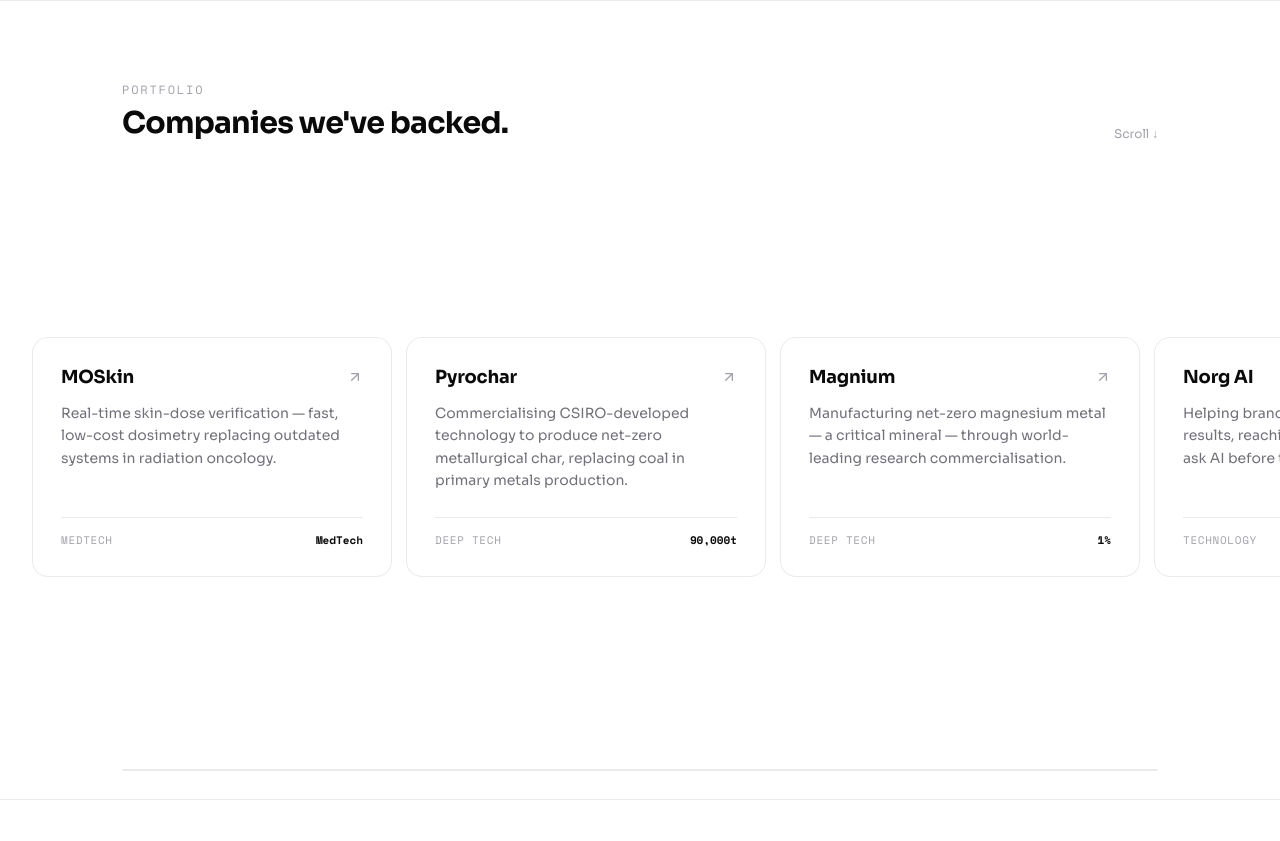
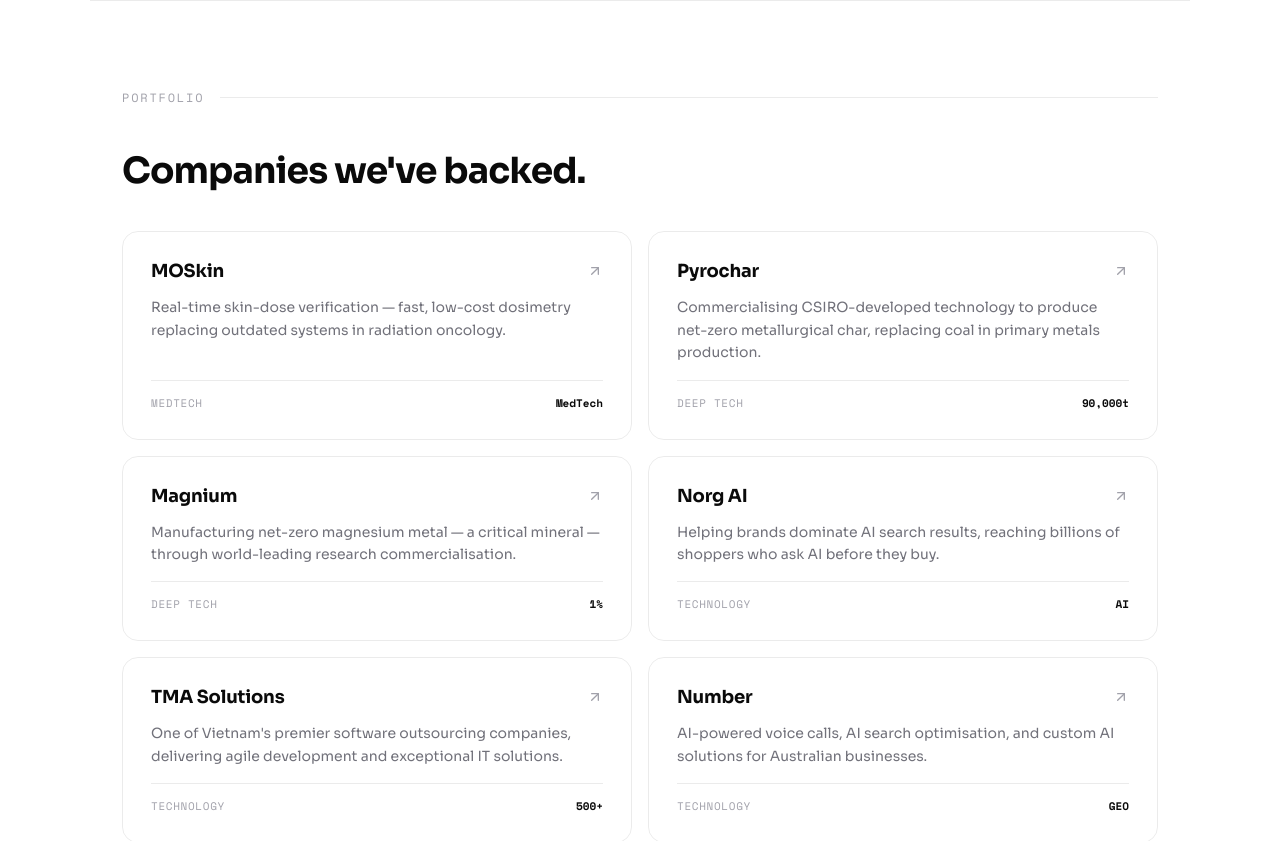
Before and after one commit to jacktruong135-boop/locfortune, a React (Vite) app: page / in a window 1280 px wide. Shown: the part 800-1641 px from the top of the page. Built offline with nearby package versions, Linux system fonts and the light colour scheme.

Commit message:
vertical portfolio and new messaging

```diff
--- a/src/App.jsx
+++ b/src/App.jsx
@@ -97,94 +97,6 @@
   return <div ref={ref} style={{...style,transform:`translateY(${offset}px)`,willChange:"transform"}}>{children}</div>;
 }
 
-// ─── Sticky Horizontal Scroll ───
-function StickyPortfolio({ companies, onCardClick }) {
-  const outerRef = useRef(null);
-  const [translateX, setTranslateX] = useState(0);
-
-  // Hardcoded dimensions for reliability
-  const CARD_W = 360;
-  const GAP = 14;
-  const PAD = 32;
-  const totalTrackWidth = companies.length * CARD_W + (companies.length - 1) * GAP + PAD * 2;
-  const [viewW, setViewW] = useState(typeof window !== 'undefined' ? window.innerWidth : 1000);
-  const scrollDistance = Math.max(0, totalTrackWidth - viewW);
-
-  useEffect(() => {
-    const onResize = () => setViewW(window.innerWidth);
-    window.addEventListener("resize", onResize);
-    return () => window.removeEventListener("resize", onResize);
-  }, []);
-
-  useEffect(() => {
-    if (scrollDistance <= 0) return;
-    const handle = () => {
-      if (!outerRef.current) return;
-      const top = outerRef.current.getBoundingClientRect().top;
-      const travel = outerRef.current.offsetHeight - window.innerHeight;
-      if (travel <= 0) return;
-      const progress = Math.max(0, Math.min(1, -top / travel));
-      setTranslateX(-progress * scrollDistance);
-    };
-    window.addEventListener("scroll", handle, { passive: true });
-    handle();
-    return () => window.removeEventListener("scroll", handle);
-  }, [scrollDistance]);
-
-  return (
-    <div ref={outerRef} style={{ height: window.innerHeight + scrollDistance, position: "relative" }}>
-      <div style={{
-        position: "sticky", top: 0, height: "100dvh",
-        display: "flex", flexDirection: "column",
-        overflow: "hidden",
-        borderTop: `1px solid ${border}`, borderBottom: `1px solid ${border}`,
-      }}>
-        {/* Header */}
-        <div style={{ padding: "80px 32px 20px", display: "flex", justifyContent: "space-between", alignItems: "flex-end", maxWidth: 1100, margin: "0 auto", width: "100%", flexShrink: 0 }}>
-          <div>
-            <p className="mono" style={{ fontSize: 12, letterSpacing: "0.15em", textTransform: "uppercase", color: dim, marginBottom: 8 }}>Portfolio</p>
-            <h3 style={{ fontSize: "clamp(22px,3.5vw,30px)", fontWeight: 700, letterSpacing: "-0.025em", lineHeight: 1.15 }}>Companies we've backed.</h3>
-          </div>
-          <p style={{ fontSize: 12, color: dim }}>Scroll ↓</p>
-        </div>
-
-        {/* Cards */}
-        <div style={{ flex: 1, display: "flex", alignItems: "center", overflow: "hidden", padding: `0 ${PAD}px` }}>
-          <div style={{ display: "flex", gap: GAP, transform: `translateX(${translateX}px)`, willChange: "transform" }}>
-            {companies.map((c, i) => (
-              <div key={i} className="lift" onClick={() => onCardClick && onCardClick(c.slug)} style={{
-                flexShrink: 0, width: CARD_W, padding: 28, borderRadius: 16,
-                border: `1px solid ${border}`, background: white, cursor: "pointer",
-                display: "flex", flexDirection: "column", justifyContent: "space-between",
-                minHeight: 240,
-              }}>
-                <div>
-                  <div style={{ display: "flex", justifyContent: "space-between", alignItems: "center", marginBottom: 14 }}>
-                    <span style={{ fontSize: 18, fontWeight: 700, letterSpacing: "-0.01em" }}>{c.name}</span>
-                    <ArrowUpRight size={16} color={dim} />
-                  </div>
-                  <p style={{ fontSize: 14, color: muted, lineHeight: 1.6 }}>{c.desc}</p>
-                </div>
-                <div style={{ borderTop: `1px solid ${border}`, paddingTop: 14, marginTop: 16, display: "flex", justifyContent: "space-between", alignItems: "center" }}>
-                  <span className="mono" style={{ fontSize: 11, color: dim, letterSpacing: "0.06em", textTransform: "uppercase" }}>{c.sector}</span>
-                  <span className="mono" style={{ fontSize: 11, color: black, fontWeight: 700 }}>{c.stat}</span>
-                </div>
-              </div>
-            ))}
-          </div>
-        </div>
-
-        {/* Progress */}
-        <div style={{ padding: "16px 32px 28px", maxWidth: 1100, margin: "0 auto", width: "100%", flexShrink: 0 }}>
-          <div style={{ height: 2, background: border, borderRadius: 1, overflow: "hidden" }}>
-            <div style={{ height: "100%", background: black, borderRadius: 1, width: `${scrollDistance > 0 ? Math.min(100, Math.abs(translateX / scrollDistance) * 100) : 0}%` }} />
-          </div>
-        </div>
-      </div>
-    </div>
-  );
-}
-
 const black="#0A0A0A",white="#FFFFFF",bg="#FAFAFA",muted="#71717A",dim="#A1A1AA",border="rgba(0,0,0,0.08)",borderHover="rgba(0,0,0,0.16)";
 
 const GLOBAL_STYLES=`
@@ -205,11 +117,6 @@
   .input-field{width:100%;padding:14px 18px;border-radius:12px;border:1px solid ${border};background:${white};font-size:14px;font-family:'Sora',sans-serif;outline:none;transition:border-color 0.2s}
   .input-field:focus{border-color:${black}}
   .input-field::placeholder{color:${dim}}
-  .h-scroll{overflow-x:auto;overflow-y:hidden;-webkit-overflow-scrolling:touch;scrollbar-width:none;cursor:grab}
-  .h-scroll::-webkit-scrollbar{display:none}
-  .h-scroll:active{cursor:grabbing}
-  .p-card{flex-shrink:0;width:340px;padding:28px;border-radius:16px;border:1px solid ${border};background:${white};cursor:pointer;transition:transform 0.3s ease,border-color 0.3s ease,box-shadow 0.3s ease;display:flex;flex-direction:column;justify-content:space-between;min-height:220px}
-  .p-card:hover{transform:translateY(-4px);border-color:${borderHover};box-shadow:0 8px 32px rgba(0,0,0,0.06)}
   .section-num{font-family:'Space Mono',monospace;font-size:12px;letter-spacing:0.15em;text-transform:uppercase;color:${dim}}
   @media(max-width:800px){
     .desk{display:none!important}
@@ -221,7 +128,7 @@
     .cta-h{font-size:32px!important}
     .articles-g{grid-template-columns:1fr!important}
     .about-g{grid-template-columns:1fr!important}
-    .p-card{width:280px;min-height:200px}
+    .portfolio-grid{grid-template-columns:1fr!important}
   }
 `;
 
@@ -395,10 +302,30 @@
         </div></R>
       </section>
 
-      {/* Sticky horizontal scroll portfolio */}
-      <div id="portfolio">
-        <StickyPortfolio companies={PORTFOLIO} onCardClick={(slug) => go(slug)} />
-      </div>
+      {/* Portfolio */}
+      <section id="portfolio" style={{borderTop:`1px solid ${border}`,maxWidth:1100,margin:"0 auto",padding:"88px 32px"}}>
+        <R><div style={{display:"flex",alignItems:"center",gap:16,marginBottom:44}}><span className="section-num">Portfolio</span><div style={{flex:1,height:1,background:border}}/></div></R>
+        <R d={0.06}><h3 style={{fontSize:"clamp(24px,4vw,36px)",fontWeight:700,letterSpacing:"-0.025em",lineHeight:1.15,marginBottom:40}}>Companies we've backed.</h3></R>
+        <div className="portfolio-grid" style={{display:"grid",gridTemplateColumns:"repeat(2,1fr)",gap:16}}>
+          {PORTFOLIO.map((c,i)=>(
+            <R key={i} d={0.06*i}>
+              <div className="lift" onClick={()=>go(c.slug)} style={{padding:28,borderRadius:16,border:`1px solid ${border}`,cursor:"pointer",display:"flex",flexDirection:"column",justifyContent:"space-between",height:"100%"}}>
+                <div>
+                  <div style={{display:"flex",justifyContent:"space-between",alignItems:"center",marginBottom:14}}>
+                    <span style={{fontSize:18,fontWeight:700,letterSpacing:"-0.01em"}}>{c.name}</span>
+                    <ArrowUpRight size={16} color={dim}/>
+                  </div>
+                  <p style={{fontSize:14,color:muted,lineHeight:1.6}}>{c.desc}</p>
+                </div>
+                <div style={{borderTop:`1px solid ${border}`,paddingTop:14,marginTop:16,display:"flex",justifyContent:"space-between",alignItems:"center"}}>
+                  <span className="mono" style={{fontSize:11,color:dim,letterSpacing:"0.06em",textTransform:"uppercase"}}>{c.sector}</span>
+                  <span className="mono" style={{fontSize:11,color:black,fontWeight:700}}>{c.stat}</span>
+                </div>
+              </div>
+            </R>
+          ))}
+        </div>
+      </section>
 
       {/* About + Stats with text reveal */}
       <section id="about-section" style={{maxWidth:1100,margin:"0 auto",padding:"100px 32px"}}>
```
